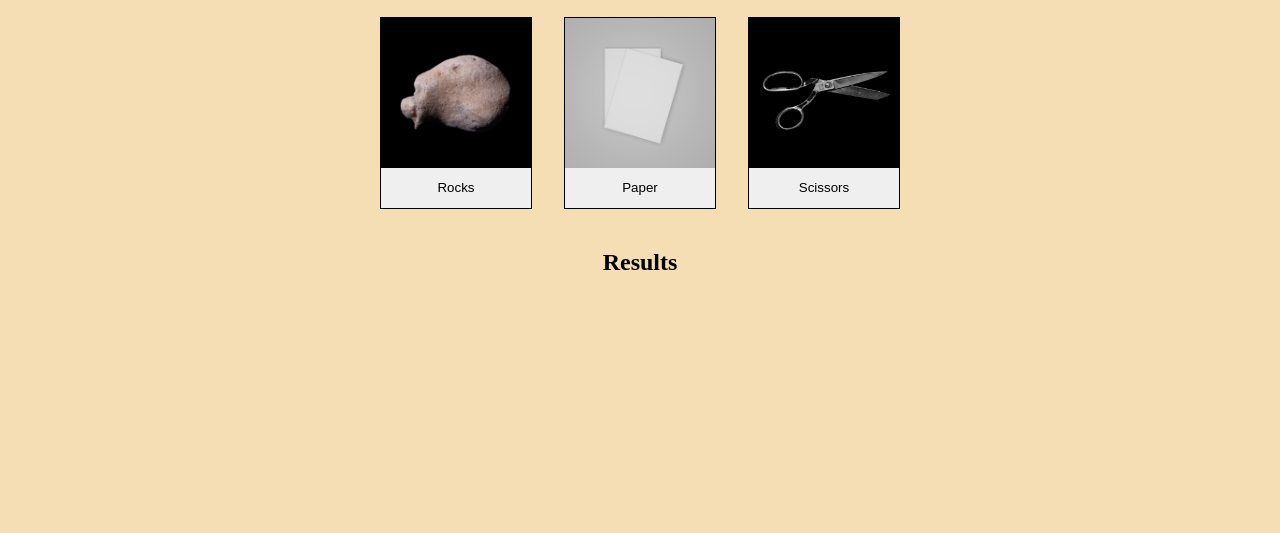
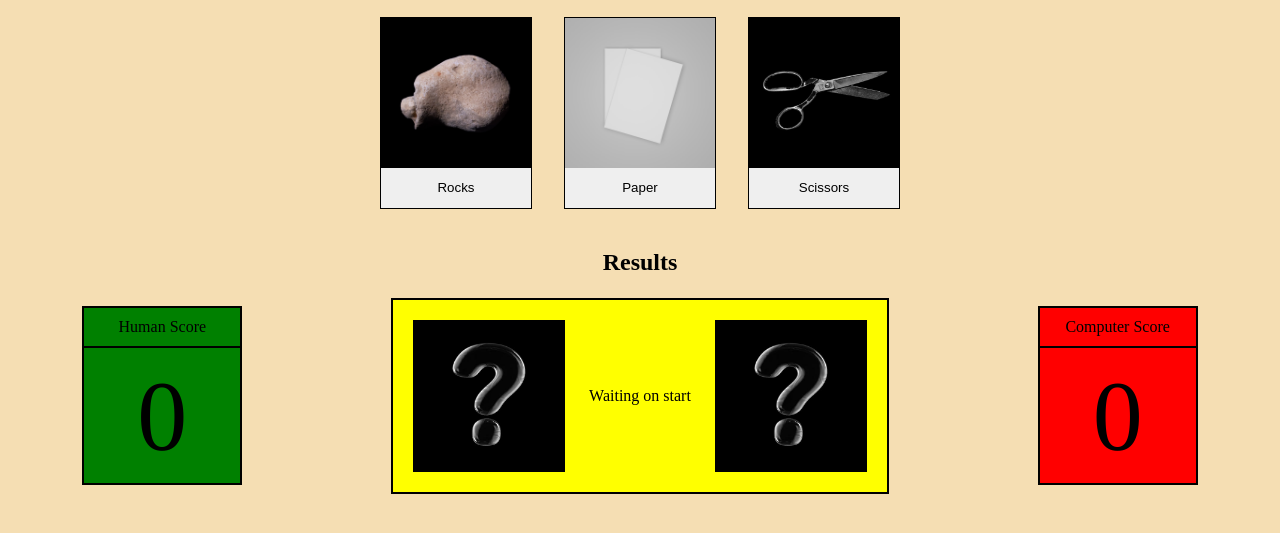
Before and after one commit to xavpav9/odin-rock-paper-scissors, a plain HTML site: page index.html in a window 1280 px wide. Shown: the part 101-634 px from the top of the page. Drawn offline with Linux system fonts and the light colour scheme.

Commit message:
Add style to results
Add image for question mark and given credit in README.

```diff
--- a/index.html
+++ b/index.html
@@ -32,17 +32,17 @@
       <h2>Results</h2>
       <div class="flex-container">
         <div class="human-score">
-          <div class="label"></div>
-          <div class="score"></div>
+          <div class="label">Human Score</div>
+          <div class="score">0</div>
         </div>
         <div class="round">
-          <img class="human-image" src="">
-          <div class="message"></div>
-          <img class="computer-image" src="">
+          <img class="human-image" src="./images/question-mark.jpg">
+          <div class="message">Waiting on start</div>
+          <img class="computer-image" src="./images/question-mark.jpg">
         </div>
         <div class="computer-score">
-          <div class="label"></div>
-          <div class="score"></div>
+          <div class="label">Computer Score</div>
+          <div class="score">0</div>
         </div>
       </div>
     </div>
--- a/style.css
+++ b/style.css
@@ -57,4 +57,59 @@ body {
   display: flex;
   justify-content: space-around;
   align-items: center;
+
+  height: 200px;
+  text-align: center;
 }
+
+#results .human-score, #results .computer-score {
+  width: 10em;
+  align-items: center;
+}
+
+
+#results .human-score {
+  background-color: green;
+}
+
+#results .computer-score {
+  background-color: red;
+}
+
+#results .score, #results .label {
+  border-style: solid;
+  border-color: black;
+  padding: 10px;
+}
+
+#results .score {
+  font-size: 100px;
+  border-width: 1px 2px 2px 2px;
+}
+
+#results .label {
+  border-width: 2px 2px 1px 2px;
+}
+
+
+
+
+
+#results .flex-container .round {
+  display: flex;
+  justify-content: space-between;
+  align-items: center;
+  background-color: yellow;
+  padding: 20px;
+  border: 2px solid black;
+}
+
+#results img {
+  width: 150px;
+  height: auto;
+  border: thin solid black;
+}
+
+#results .message {
+  width: 150px;
+}
```
Also changed, not shown: images/question-mark.jpg (added), 1 other file.
